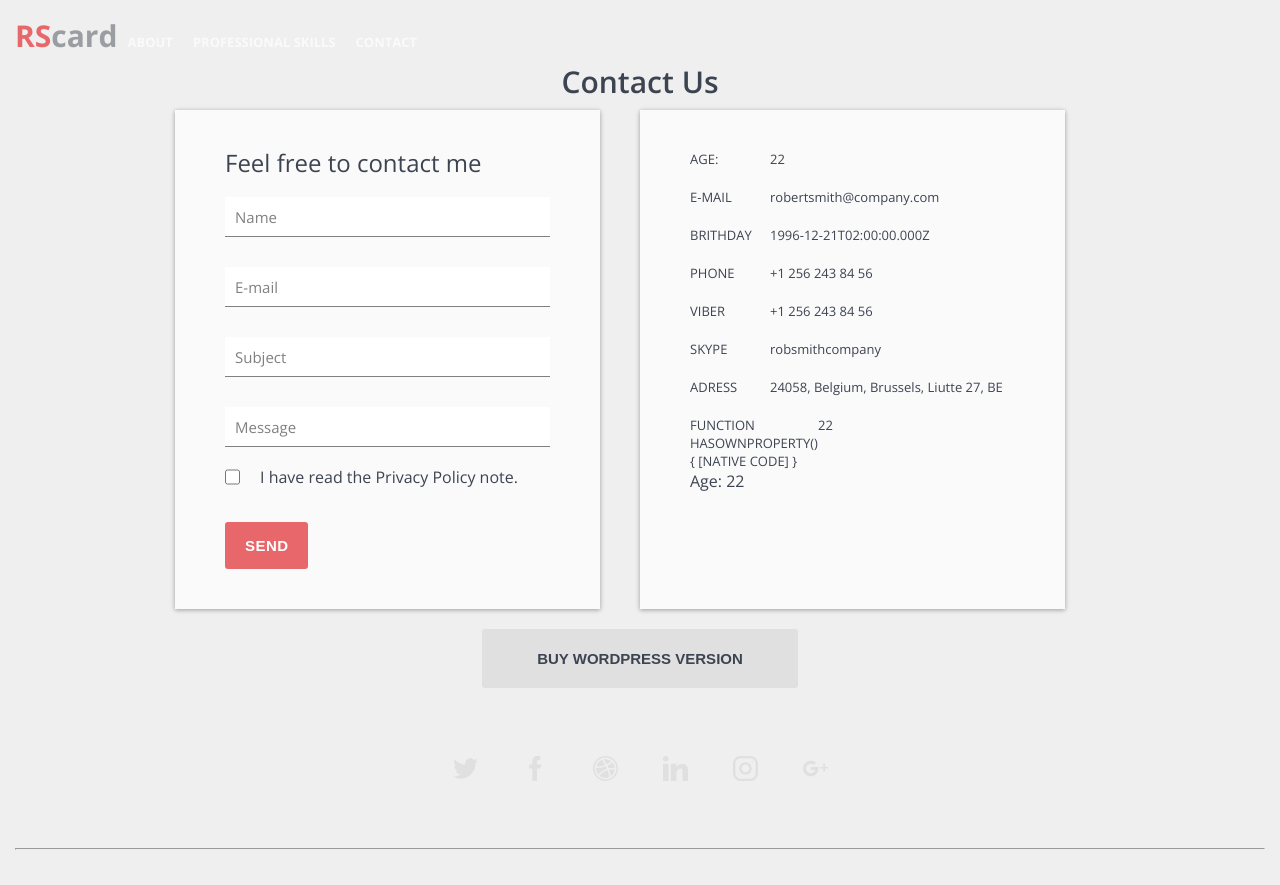
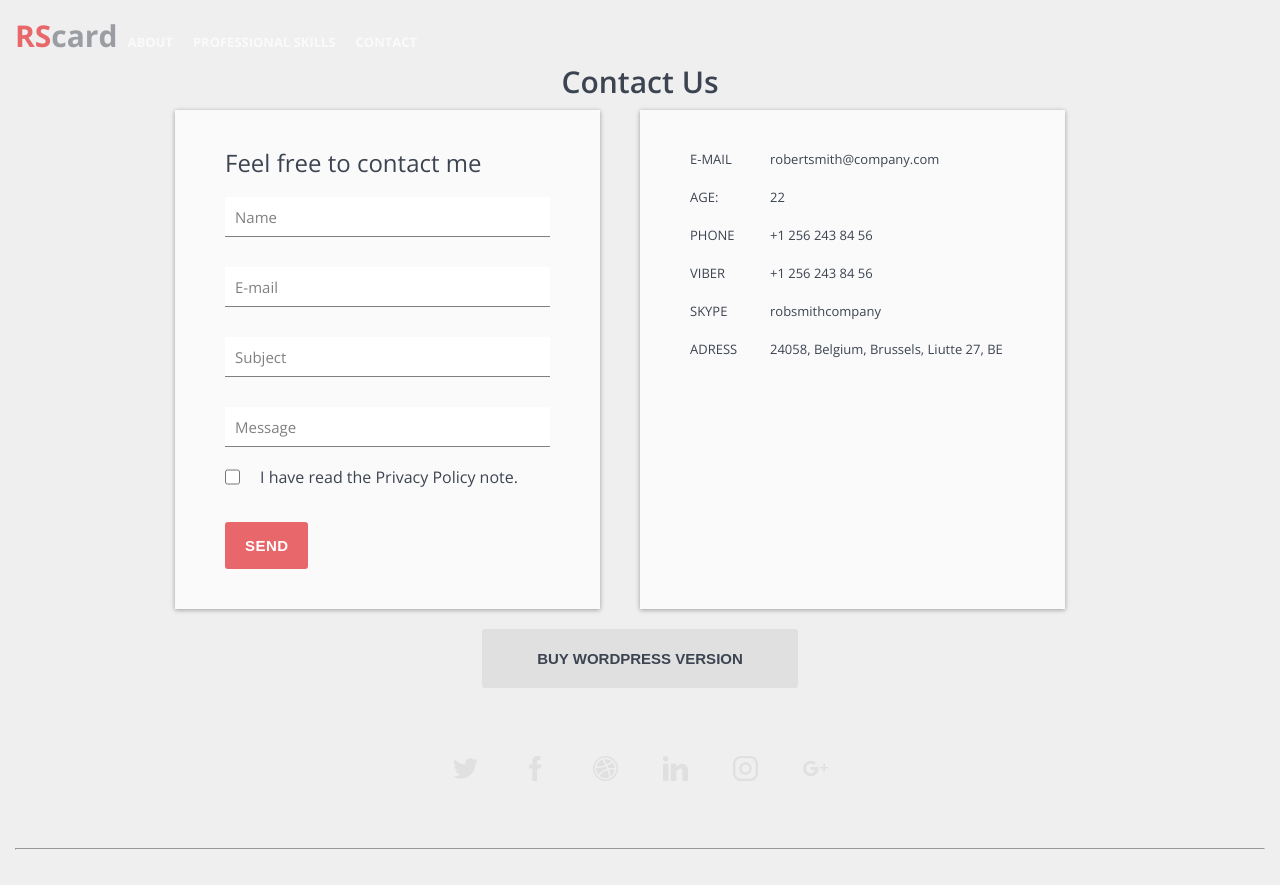
Before and after one commit to SunsetRiders/fe-rampup-ingrid, an Angular app: page /contact in a window 1280 px wide. Built offline with nearby package versions, Linux system fonts and the light colour scheme.

Commit message:
refactor(contact profile): fix templates to use pipe age

```diff
--- a/src/app/about/profile/profile.component.html
+++ b/src/app/about/profile/profile.component.html
@@ -10,10 +10,7 @@
       <hr class="hr">
     </div>
     <ul class="info-list">
-      <li *ngFor="let info of info" class="item"><p class="key">{{ info.name }}</p><p class="value">{{ info.content }}</p></li>
-
-      <div> Age: {{ '1996-12-21T02:00:00.000Z' | age }} </div>
-
+      <li *ngFor="let info of info" class="item"><span class="key">{{ info.name==='Brithday' ? 'AGE:' : info.name }}</span><span class="value">{{ info.name==='Brithday' ? (info.content | age) : info.content }}</span></li>
       <li class="item">
         <div class="key">
           <p class="vacation">Vacation</p>
--- a/src/app/contact/contact-me/contact-me.component.html
+++ b/src/app/contact/contact-me/contact-me.component.html
@@ -34,12 +34,7 @@
   </div>
   <div class="box second-box">
     <ul class="list">
-      <li class="item"><span class="key">AGE:</span><span class="value">{{ birthday | age }}</span></li>
-      <li *ngFor="let info of info" class="item"><span class="key">{{ info.name }}</span><span class="value">{{ info.content }}</span></li>
-
-      <li *ngFor="let teste of teste " class="item"><span class="key">{{ teste.hasOwnProperty }}</span><span class="value">{{ teste.birthday | age}}</span></li>
-
-      <div> Age: {{ birthday | age }}  </div>
+      <li *ngFor="let info of info" class="item"><span class="key">{{ info.name==='Brithday' ? 'AGE:' : info.name }}</span><span class="value">{{ info.name==='Brithday' ? (info.content | age) : info.content }}</span></li>
     </ul>
   </div>
 </div>
--- a/src/app/contact/contact-me/contact-me.component.ts
+++ b/src/app/contact/contact-me/contact-me.component.ts
@@ -8,24 +8,10 @@ import { ProfileService } from '../../core/profile.service';
 })
 export class ContactMeComponent implements OnInit {
   info = [ ];
-  teste = {};
-  birthday = null;
 
   constructor(profileService: ProfileService) {
     this.info = profileService.userInfo;
     console.log(this.info);
-
-    this.teste = profileService.userTeste;
-    console.log(this.teste);
-    console.log(Object.getOwnPropertyNames(this.teste));
-
-    for (const prop in this.teste) {
-      if (this.teste.hasOwnProperty(prop)) {
-        console.log(prop);
-      }
-    }
-
-    this.birthday = profileService.birthday;
    }
 
   ngOnInit() {
--- a/src/app/core/profile.service.ts
+++ b/src/app/core/profile.service.ts
@@ -11,12 +11,12 @@ export class ProfileService {
                   {name: 'Skype', content: 'robsmithcompany'},
                   {name: 'Adress', content: '24058, Belgium, Brussels, Liutte 27, BE'}];
 
-  private teste = [{birthday: '1996-12-21T02:00:00.000Z' ,
+  private teste = {birthday: '1996-12-21T02:00:00.000Z',
                    email: 'robertsmith@company.com',
                    Phone: '+1 256 243 84 56',
                    Viber: '+1 256 243 84 56',
                    Skype: 'robsmithcompany',
-                   Adress: '24058, Belgium, Brussels, Liutte 27, BE'}];
+                   Adress: '24058, Belgium, Brussels, Liutte 27, BE'};
 
   private birthdayy = '1996-12-21T02:00:00.000Z';
 
@@ -26,12 +26,4 @@ export class ProfileService {
     return this.info;
   }
 
-  get userTeste() {
-    return this.teste;
-  }
-
-  get birthday() {
-    return this.birthdayy;
-  }
-
 }
--- a/src/app/shared/age.pipe.ts
+++ b/src/app/shared/age.pipe.ts
@@ -3,8 +3,8 @@ import { Pipe, PipeTransform } from '@angular/core';
 @Pipe({ name: 'age' })
 export class AgePipe implements PipeTransform {
 
-  transform(birtday: string): number {
-    return this.calculateAge(birtday);
+  transform(birthday: string): number {
+    return this.calculateAge(birthday);
   }
 
   calculateAge(birthday: string): number {
```
